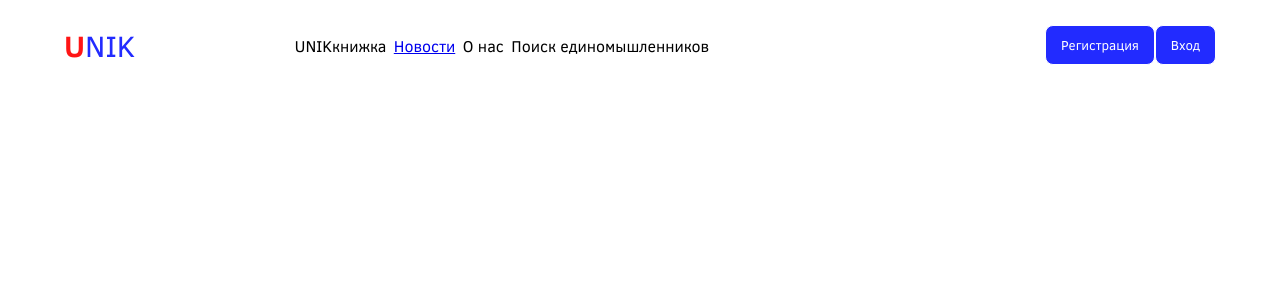
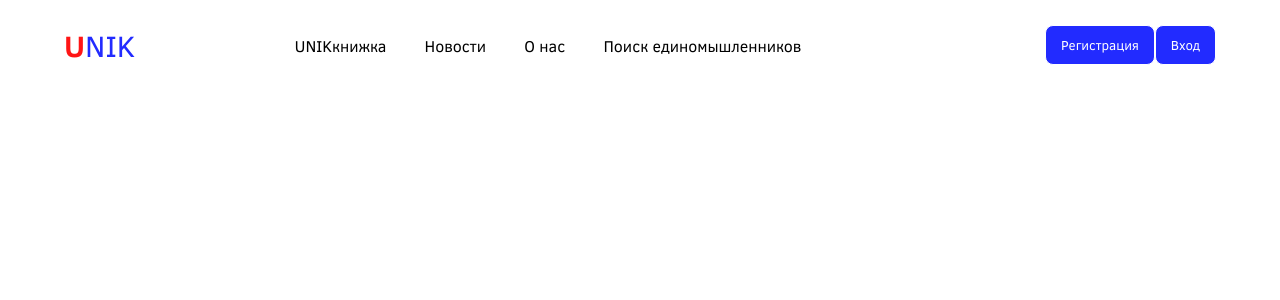
Before and after one commit to MaxSkr0210/unik, a Vue app: page / in a window 1280 px wide. Shown: the top 300 px of the page. Built offline with nearby package versions, Linux system fonts and the light colour scheme.

Commit message:
rewrite nav

```diff
--- a/src/App.vue
+++ b/src/App.vue
@@ -23,4 +23,14 @@ body {
   color: #fff;
   cursor: pointer;
 }
+
+.main {
+  width: 75%;
+  margin: 0 auto;
+}
+
+a {
+  color: #000;
+  text-decoration: none;
+}
 </style>
--- a/src/components/VNav.vue
+++ b/src/components/VNav.vue
@@ -1,6 +1,8 @@
 <template>
   <nav>
-    <div id="logo"><span>U</span>NIK</div>
+    <div id="logo">
+      <router-link to="/"> <span>U</span>NIK </router-link>
+    </div>
     <div class="asdf">
       <div id="menu">
         <ul>
@@ -37,7 +39,9 @@ nav {
   justify-content: space-between;
   #logo {
     font-size: 30px;
-    color: #222bff;
+    a {
+      color: #222bff;
+    }
     span {
       color: #ff1515;
       font-size: 30px;
@@ -50,7 +54,7 @@ nav {
     width: 70%;
   }
   #menu {
-    width: 45%;
+    width: 55%;
     ul {
       width: 100%;
     }
--- a/src/views/NewsPage.vue
+++ b/src/views/NewsPage.vue
@@ -1,5 +1,5 @@
 <template>
-  <div class="newsPage">
+  <div class="newsPage main">
     {{ getOneNews }}
   </div>
 </template>
--- a/src/views/NewsView.vue
+++ b/src/views/NewsView.vue
@@ -1,16 +1,9 @@
 <template>
   <VNav></VNav>
-  <div class="news">
+  <div class="news main">
     <VNews :post="post" v-for="post in getNews" :key="post.id"></VNews>
   </div>
 </template>
-
-<style lang="scss" scoped>
-.news {
-  width: 75%;
-  margin: 0 auto;
-}
-</style>
 
 <script lang="ts">
 import { defineComponent } from "vue";
```
